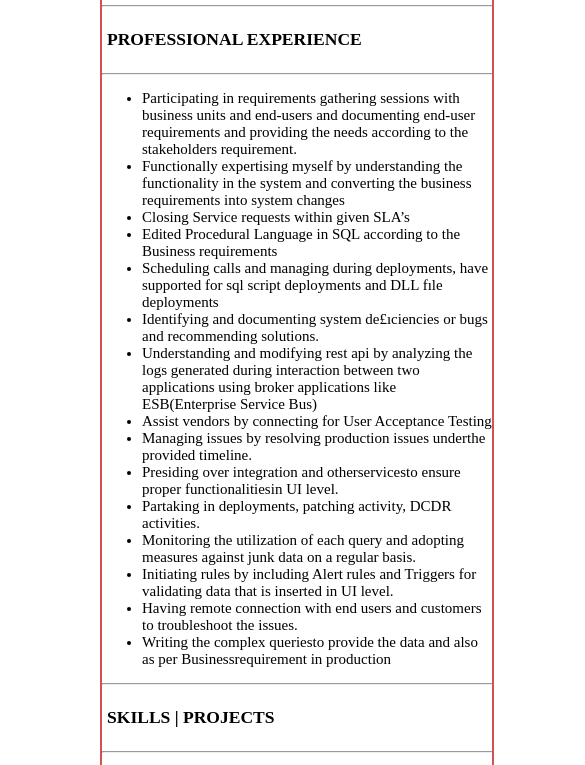
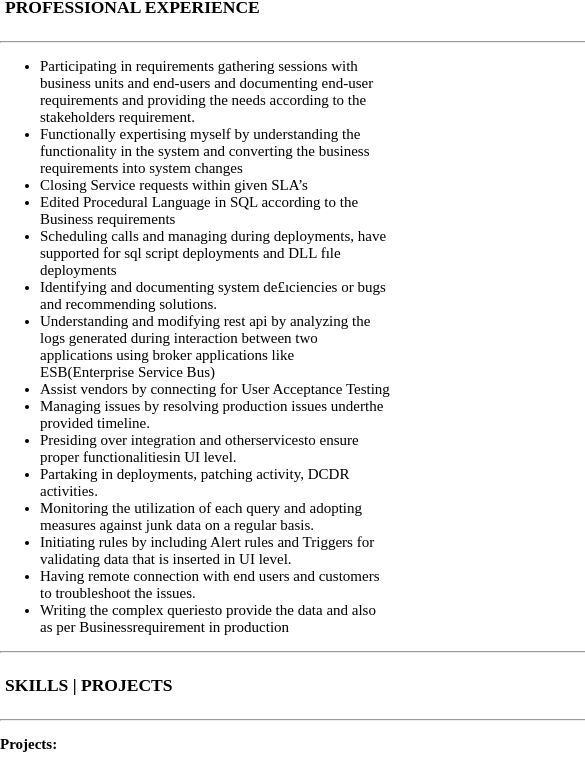
Before and after one commit to Sudarshan34/Sudarshan_Resume, a plain HTML site: page index.html in a window 390 px wide. Shown: the part 293-1058 px from the top of the page, 585 px wide, since content can reach past the window. Drawn offline with Linux system fonts and the light colour scheme.

Commit message:
adding my resume

```diff
--- a/style.css
+++ b/style.css
@@ -5,17 +5,17 @@ body{
 }
 
 /* start of the basic profile */
-.main_Container{
+/* .main_Container{
 
     height: 300;
-    /* background-color:#d25151; */
+    background-color:#d25151;
     margin:30px  100px 0px 100px ;
     position: relative;
     border:2px solid #d25151;;
 
     cursor: pointer;
     overflow: hidden;
-}
+} */
 
 span{
     padding-top: 10px;
@@ -106,7 +106,7 @@ hr{
         font-size: 15px;
         box-sizing: border-box;
     }
-    .main_Container{
+    /* .main_Container{
 
         height: 300;
         margin:30px  100px 0px 100px ;
@@ -115,5 +115,5 @@ hr{
         cursor: pointer;
         overflow: hidden;
         width: 100%;
-    }
+    }   */
 }
```
